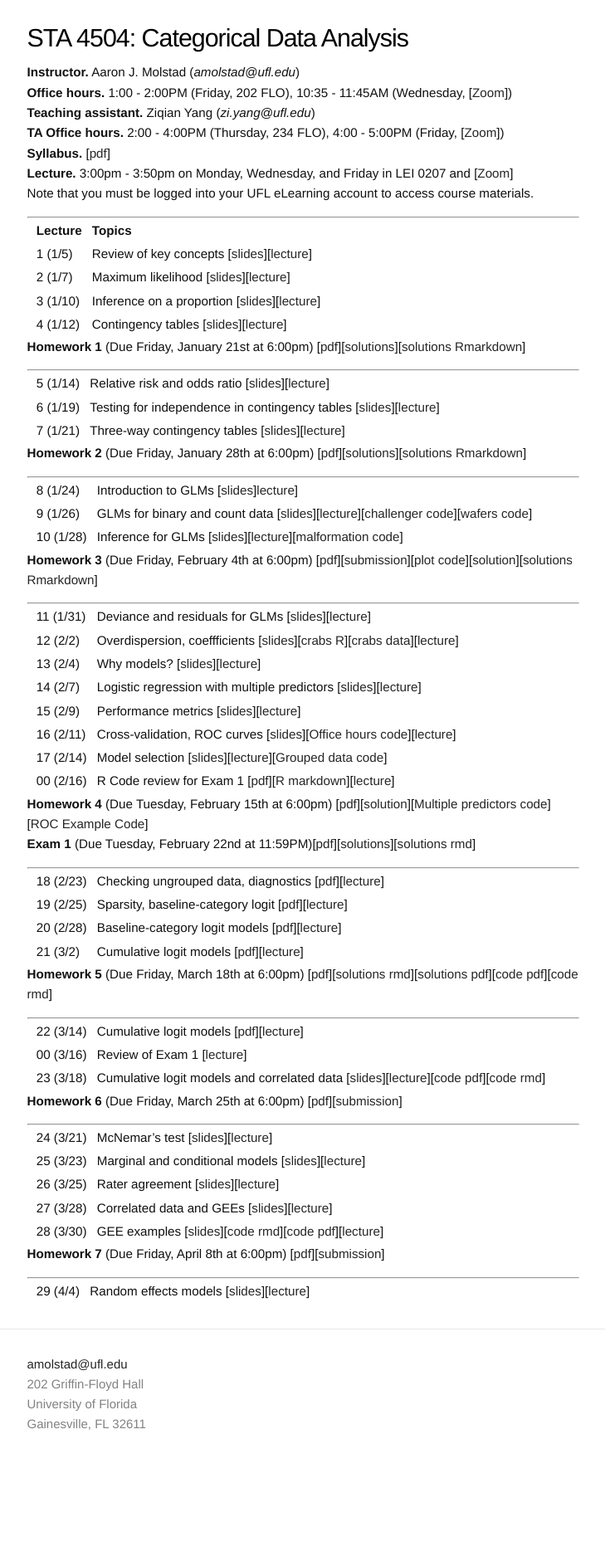
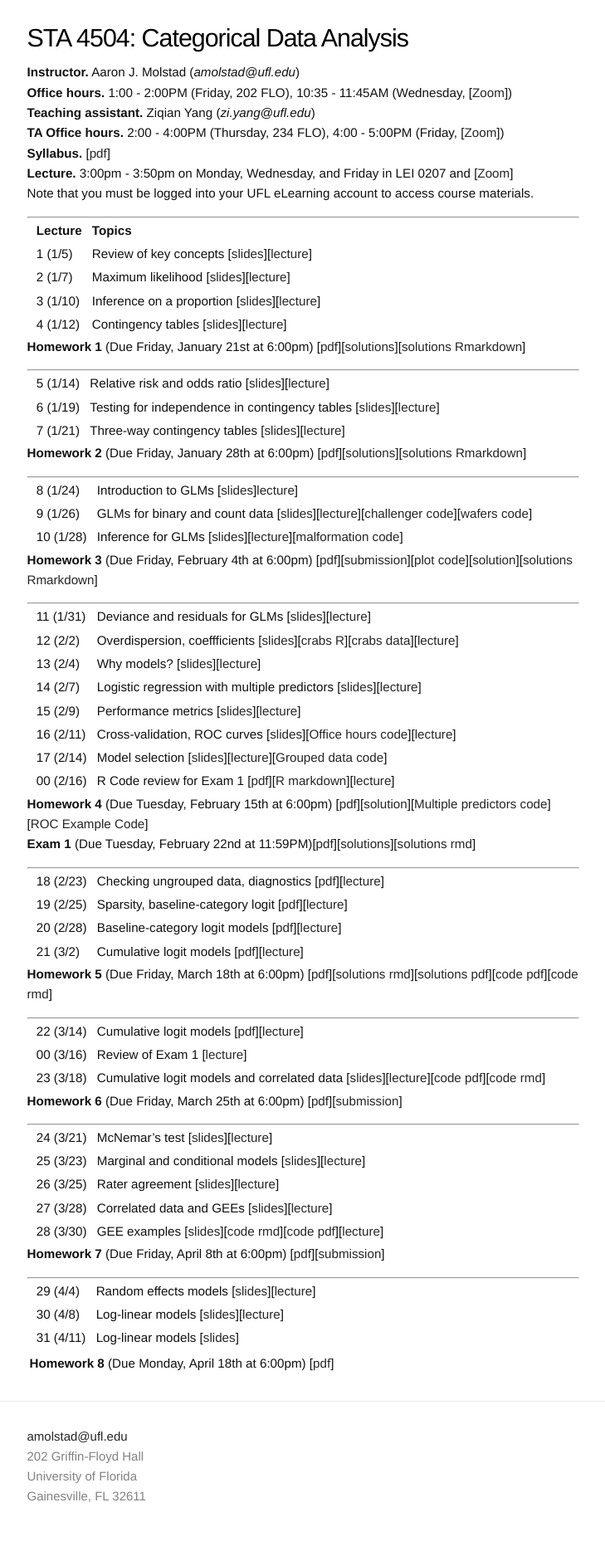
Before and after one commit to ajmolstad/ajmolstad.github.io, a Jekyll site: the page built from S22_STA4504.md, in a window 1280 px wide. Shown: the whole page at 83% size, without its empty margins (275-1004 px from the left). Built offline with Jekyll 4.4.1, drawn with Linux system fonts in a browser that asks for light colours; before the commit the page ends 1788 px from its top, so only the background shows below that.

Commit message:
Update S22_STA4504.md

```diff
--- a/S22_STA4504.md
+++ b/S22_STA4504.md
@@ -89,3 +89,9 @@ Note that you must be logged into your UFL eLearning account to access course ma
 
 
 || 29 (4/4) || Random effects models [[slides](https://ufl.instructure.com/files/68089829/download?download_frd=1)][[lecture](https://ufl.instructure.com/courses/449490/files?preview=68149555)] ||
+|| 30 (4/8) || Log-linear models [[slides](https://ufl.instructure.com/files/68216431/download?download_frd=1)][[lecture](https://ufl.instructure.com/courses/449490/files?preview=68282034)]||
+|| 31 (4/11) || Log-linear models [[slides](https://ufl.instructure.com/files/68282081/download?download_frd=1)] ||
+
+
+
+**Homework 8** (Due Monday, April 18th at 6:00pm) [[pdf](https://ufl.instructure.com/files/68295198/download?download_frd=1)] ||
```
